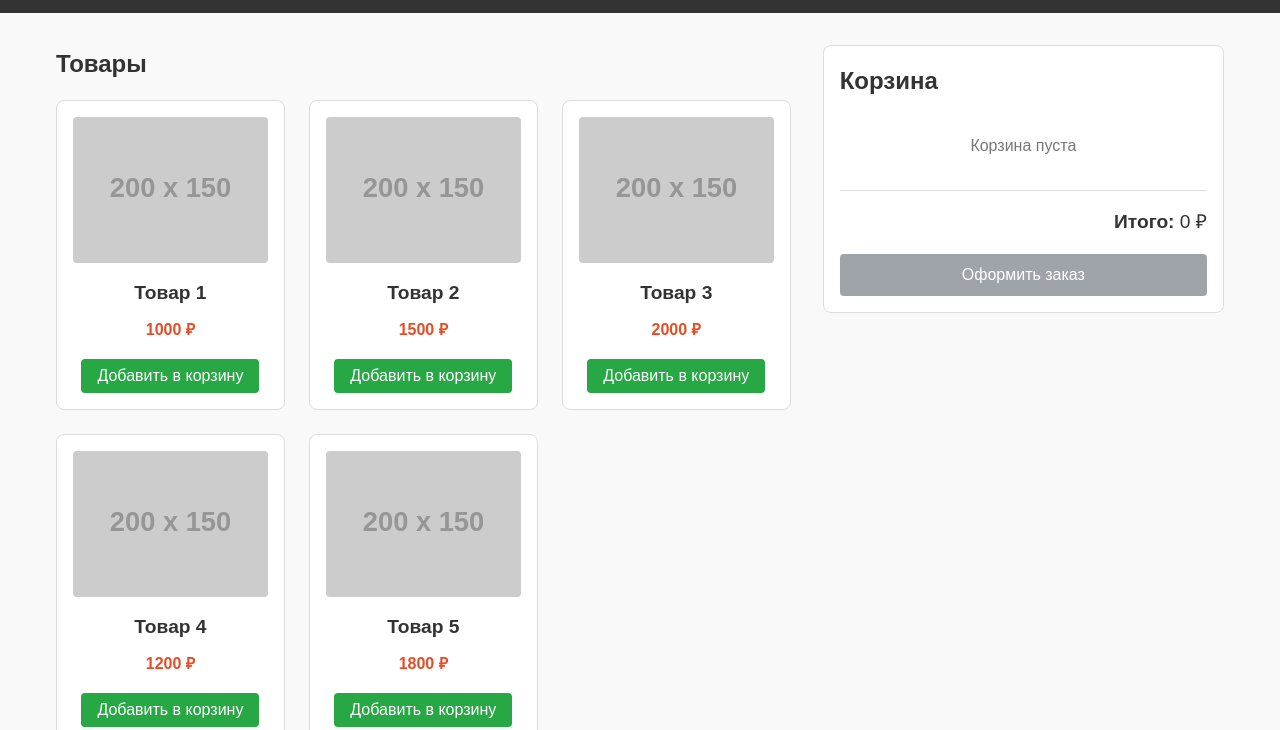
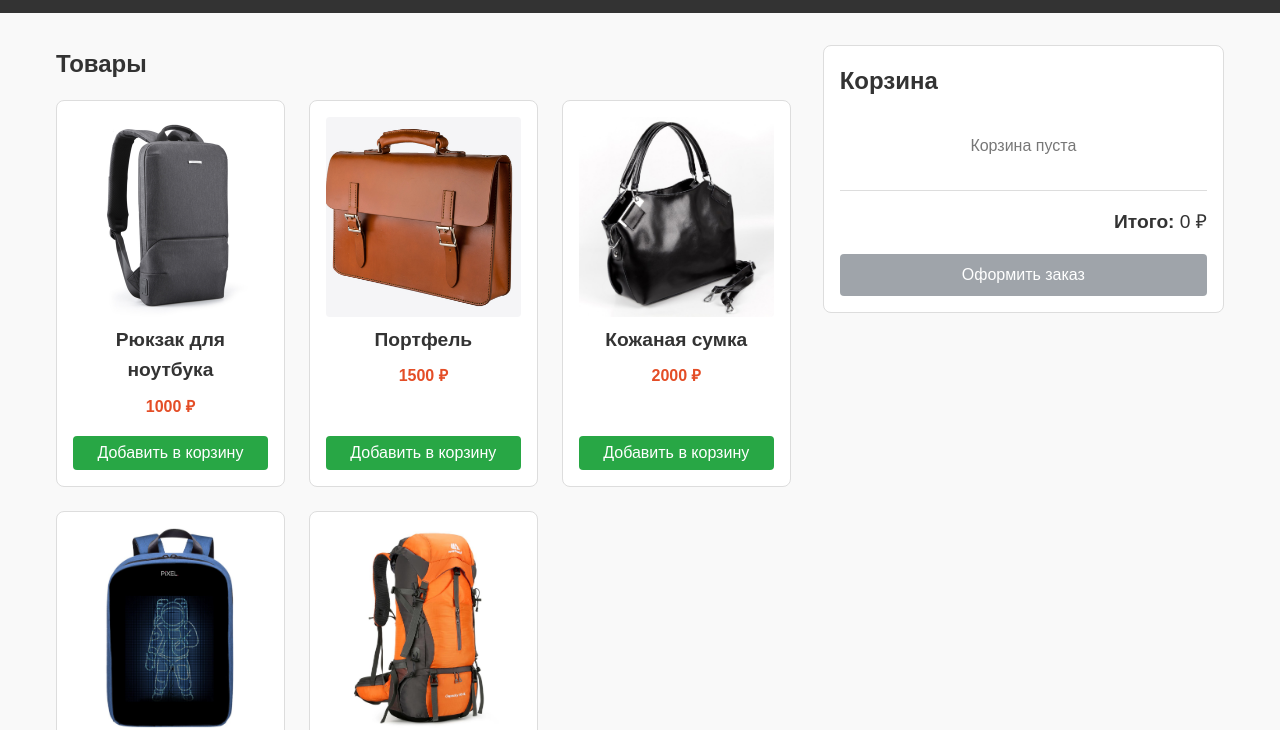
Before and after one commit to theLoneCheetah/web_lab1_shop, a plain HTML site: page index.html in a window 1280 px wide. Shown: the part 70-800 px from the top of the page. Drawn offline with Linux system fonts and the light colour scheme; placeholder pictures from the web are drawn by us.

Commit message:
Some products with images

```diff
--- a/index.html
+++ b/index.html
@@ -21,8 +21,8 @@
             <div class="products-grid">
                 <!-- Карточка товара 1 -->
                 <article class="product-card">
-                    <img src="https://via.placeholder.com/200x150" alt="Товар 1" class="product-image">
-                    <h3 class="product-title">Товар 1</h3>
+                    <img src="images/rucksack_for_notebook.jpg" alt="Рюкзак для ноутбука" class="product-image">
+                    <h3 class="product-title">Рюкзак для ноутбука</h3>
                     <p class="product-price">1000 ₽</p>
                     <!-- Кнопка с индексацией соответственно товару -->
                     <button class="add-to-cart-btn" data-product-id="1">Добавить в корзину</button>
@@ -30,32 +30,32 @@
 
                 <!-- Карточка товара 2 -->
                 <article class="product-card">
-                    <img src="https://via.placeholder.com/200x150" alt="Товар 2" class="product-image">
-                    <h3 class="product-title">Товар 2</h3>
+                    <img src="images/briefcase.jpg" alt="Портфель" class="product-image">
+                    <h3 class="product-title">Портфель</h3>
                     <p class="product-price">1500 ₽</p>
                     <button class="add-to-cart-btn" data-product-id="2">Добавить в корзину</button>
                 </article>
 
                 <!-- Карточка товара 3 -->
                 <article class="product-card">
-                    <img src="https://via.placeholder.com/200x150" alt="Товар 3" class="product-image">
-                    <h3 class="product-title">Товар 3</h3>
+                    <img src="images/leather_bag.jpg" alt="Кожаная сумка" class="product-image">
+                    <h3 class="product-title">Кожаная сумка</h3>
                     <p class="product-price">2000 ₽</p>
                     <button class="add-to-cart-btn" data-product-id="3">Добавить в корзину</button>
                 </article>
 
                 <!-- Карточка товара 4 -->
                 <article class="product-card">
-                    <img src="https://via.placeholder.com/200x150" alt="Товар 4" class="product-image">
-                    <h3 class="product-title">Товар 4</h3>
+                    <img src="images/boys_rucksack.jpg" alt="Рюкзак для мальчика" class="product-image">
+                    <h3 class="product-title">Рюкзак для мальчика</h3>
                     <p class="product-price">1200 ₽</p>
                     <button class="add-to-cart-btn" data-product-id="4">Добавить в корзину</button>
                 </article>
 
                 <!-- Карточка товара 5 -->
                 <article class="product-card">
-                    <img src="https://via.placeholder.com/200x150" alt="Товар 5" class="product-image">
-                    <h3 class="product-title">Товар 5</h3>
+                    <img src="images/hiking_backpack.jpeg" alt="Походный рюкзак" class="product-image">
+                    <h3 class="product-title">Походный рюкзак</h3>
                     <p class="product-price">1800 ₽</p>
                     <button class="add-to-cart-btn" data-product-id="5">Добавить в корзину</button>
                 </article>
--- a/script.js
+++ b/script.js
@@ -1,10 +1,10 @@
 // Данные товаров
 const products = [
-    { id: 1, name: 'Товар 1', price: 1000 },
-    { id: 2, name: 'Товар 2', price: 1500 },
-    { id: 3, name: 'Товар 3', price: 2000 },
-    { id: 4, name: 'Товар 4', price: 1200 },
-    { id: 5, name: 'Товар 5', price: 1800 }
+    { id: 1, name: 'Рюкзак для ноутбука', price: 1000 },
+    { id: 2, name: 'Портфель', price: 1500 },
+    { id: 3, name: 'Кожаная сумка', price: 2000 },
+    { id: 4, name: 'Рюкзак для мальчика', price: 1200 },
+    { id: 5, name: 'Походный рюкзак', price: 1800 }
 ];
 
 // Работа с localStorage браузера пользователя
--- a/style.css
+++ b/style.css
@@ -57,6 +57,9 @@ body {
     padding: 1rem;
     text-align: center;
     transition: box-shadow 0.2s;
+    display: flex;
+    flex-direction: column; /* растягивание по высоте */
+    height: 100%;
 }
 
 /* Ховер-эффект выделения объекта товара при наведении */
@@ -67,7 +70,8 @@ body {
 /* Картинка товара */
 .product-image {
     max-width: 100%;
-    height: auto;
+    height: 200px;
+    object-fit: cover; /* обрезать, сохраняя пропорции */
     border-radius: 4px;
 }
 
@@ -94,6 +98,7 @@ body {
     cursor: pointer;
     font-size: 1rem;
     transition: background-color 0.2s;
+    margin-top: auto;
 }
 
 /* Ховер-эффект кнопки добавления при наведении */
```
Also changed, not shown: images/boys_rucksack.jpg (added), images/briefcase.jpg (added), images/hiking_backpack.jpeg (added), images/leather_bag.jpg (added), images/rucksack_for_notebook.jpg (added).
